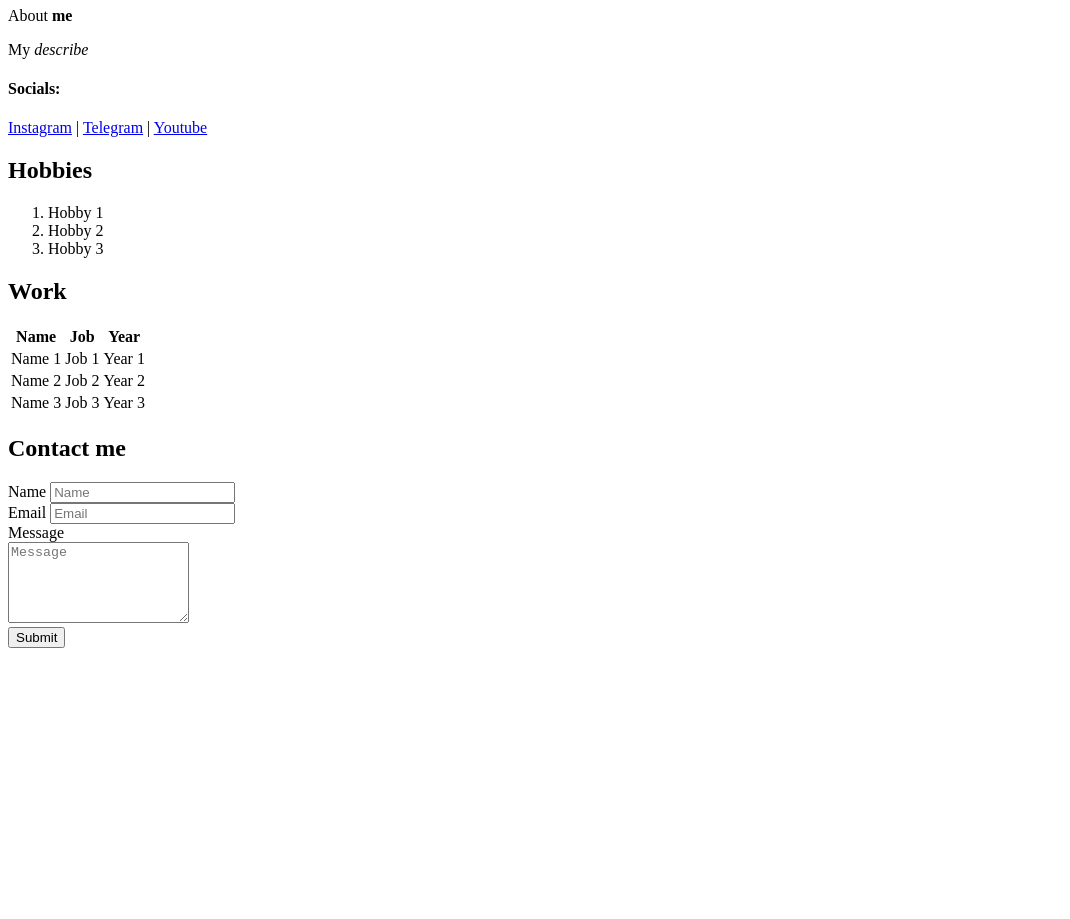
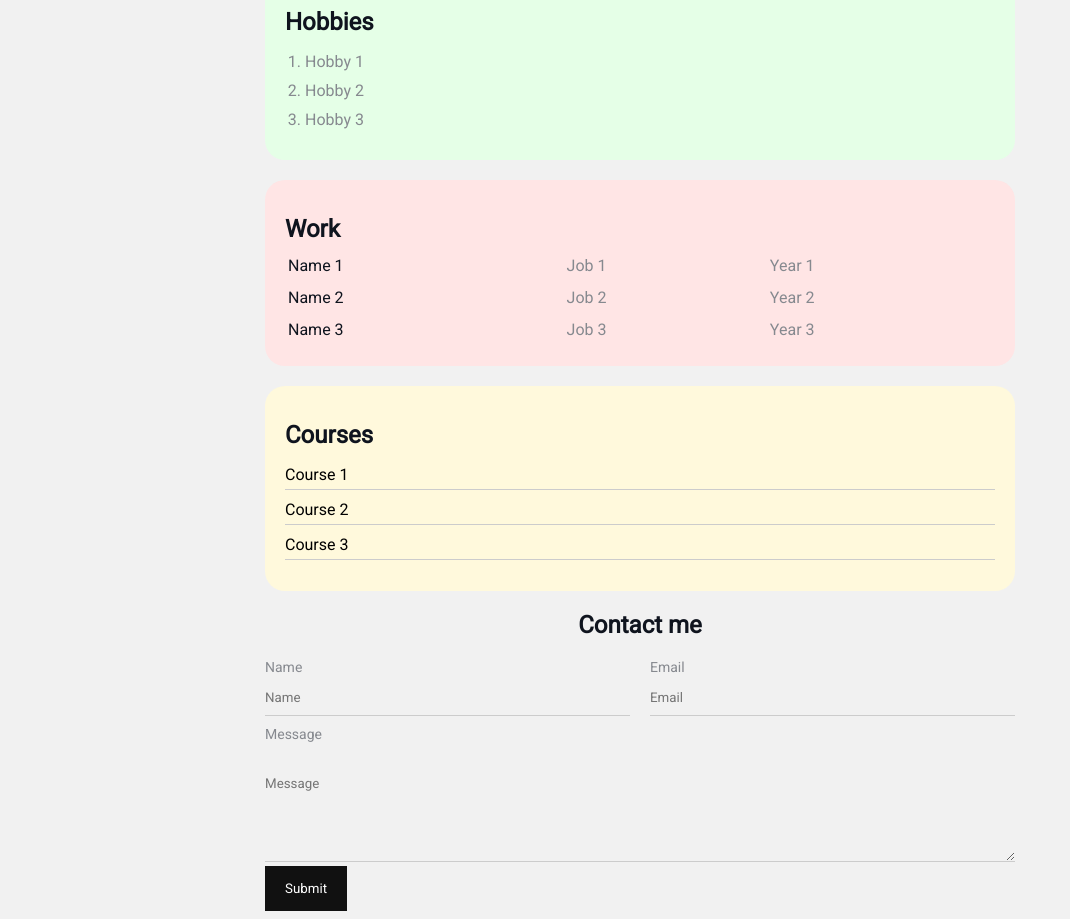
Before and after one commit to VlaDinter/resume, a plain HTML site: page index.html in a window 1280 px wide. Shown: the part 285-1204 px from the top of the page, without its empty margins (0-1070 px from the left). Before the commit the page ends 941 px from the top, so only its background shows below. Drawn offline with Linux system fonts and the light colour scheme.

Commit message:
Add styles

```diff
--- a/index.html
+++ b/index.html
@@ -6,12 +6,16 @@
     <meta name="viewport" content="width=device-width, initial-scale=1.0">
     <meta name="keywords" content="name, cv, resume">
     <meta name="description" content="Name site resume">
+    <link rel="stylesheet" href="styles.css">
     <title>Name Resume</title>
 </head>
 
 <body>
-    <img src="avatar.jpeg" alt="Name" width="200">
-    <h1>Name</h1>
+    <div class="container">
+        <div class="info">
+            <img src="avatar.jpeg" alt="First name Last name" class="avatar">
+            <div class="info-text">
+                <h1>First name Last name</h1>
                 <p>
                     About
                     <strong>me</strong>
@@ -28,23 +32,21 @@
                 <a href="https://web.telegram.org/k/" target="_blank">Telegram</a>
                 |
                 <a href="https://www.youtube.com/" target="_blank">Youtube</a>
+            </div>
+        </div>
+
+        <div class="card bg-green">
             <h2>Hobbies</h2>
-    <ol>
+            <ol class="list">
                 <li>Hobby 1</li>
                 <li>Hobby 2</li>
                 <li>Hobby 3</li>
             </ol>
+        </div>
 
+        <div class="card bg-red">
             <h2>Work</h2>
-    <table>
-        <thead>
-            <tr>
-                <th>Name</th>
-                <th>Job</th>
-                <th>Year</th>
-            </tr>
-        </thead>
-
+            <table class="table">
                 <tbody>
                     <tr>
                         <td>Name 1</td>
@@ -65,26 +67,47 @@
                     </tr>
                 </tbody>
             </table>
+        </div>
 
+        <div class="card bg-yellow">
+            <h2>Courses</h2>
+            <ul class="link-list">
+                <li>
+                    <a href="#">Course 1</a>
+                </li>
+
+                <li>
+                    <a href="#">Course 2</a>
+                </li>
+
+                <li>
+                    <a href="#">Course 3</a>
+                </li>
+            </ul>
+        </div>
+
+        <form action="/" class="form">
             <h2>Contact me</h2>
-    <form action="/">
-        <div>
+            <div class="form-row">
+                <div class="form-group">
                     <label for="name">Name</label>
                     <input type="text" id="name" placeholder="Name">
                 </div>
 
-        <div>
+                <div class="form-group">
                     <label for="email">Email</label>
                     <input type="email" id="email" placeholder="Email">
                 </div>
+            </div>
 
-        <div>
+            <div class="form-group">
                 <label for="message">Message</label>
                 <br>
                 <textarea id="message" cols="20" rows="5" placeholder="Message"></textarea>
             </div>
 
-        <input type="submit" value="Submit">
+            <input class="btn" type="submit" value="Submit">
         </form>
+    </div>
 </body>
 </html>
--- /dev/null
+++ b/styles.css
@@ -0,0 +1,181 @@
+@import url('https://fonts.googleapis.com/css2?family=Roboto&display=swap');
+
+body {
+    font-family: 'Roboto', sans-serif;
+    font-weight: normal;
+    font-size: 16px;
+    background: #f1f1f1;
+    color: #0f141e;
+}
+
+a {
+    color: #000;
+    text-decoration: none;
+}
+
+a:hover {
+    text-decoration: underline;
+}
+
+a:active {
+    color: blue;
+}
+
+a:visited {
+    color: grey;
+}
+
+.container {
+    max-width: 750px;
+    margin: auto;
+    padding-top: 30px;
+}
+
+.avatar {
+    width: 200px;
+    border-radius: 28px;
+    box-shadow: 4px 4px 14px rgba(0, 0, 0, .25);
+}
+
+.info {
+    margin-bottom: 20px;
+    display: flex;
+}
+
+.info-text {
+    margin-left: 40px;
+}
+
+.info-text p {
+    font-weight: bold;
+    font-style: italic;
+    color: #86898f;
+    margin: 0;
+}
+
+.info-text h4 {
+    margin-bottom: 10px;
+}
+
+@media (max-width: 650px) {
+    .info {
+        display: block;
+        text-align: center;
+    }
+}
+
+.card {
+    border-radius: 20px;
+    padding: 15px 20px;
+    margin-bottom: 20px;
+}
+
+.card h2 {
+    margin-bottom: 10px;
+}
+
+.bg-yellow {
+    background: #fff9dc;
+}
+
+.bg-red {
+    background: #ffe5e5;
+}
+
+.bg-green {
+    background: #e5ffe7;
+}
+
+.btn {
+    background: #111;
+    padding: 15px 20px;
+    color: #fff;
+    border: none;
+    font-family: inherit;
+    cursor: pointer;
+}
+
+.btn:hover {
+    opacity: 0.8;
+}
+
+.list {
+    padding: 0 20px;
+}
+
+.list li {
+    color: #86898f;
+    margin-bottom: 10px;
+}
+
+.link-list {
+    list-style: none;
+    padding: 0;
+}
+
+.link-list li {
+    margin-bottom: 10px;
+    border-bottom: 1px solid #ccc;
+    padding-bottom: 5px;
+}
+
+.table {
+    width: 100%;
+}
+
+.table td {
+    padding-bottom: 10px;
+}
+
+.table td:nth-child(2), .table td:nth-child(3) {
+    color: #86898f;
+}
+
+.form h2 {
+    text-align: center;
+}
+
+.form-row {
+    margin-bottom: 10px;
+    display: flex;
+}
+
+.form-row .form-group {
+    margin-right: 20px;
+    width: 50%;
+}
+
+.form-row .form-group:last-child {
+    margin-right: 0;
+}
+
+@media (max-width: 650px) {
+    .form-row {
+        display: block;
+    }
+
+    .form-row .form-group {
+        width: 100%;
+        margin-right: 0;
+        margin-bottom: 10px;
+    }
+}
+
+.form-group label {
+    display: block;
+    font-size: 14px;
+    color: #86898f;
+}
+
+.form-group input,
+.form-group textarea {
+    width: 100%;
+    box-sizing: border-box;
+    border: none;
+    background: transparent;
+    border-bottom: 1px solid #ccc;
+    color: #000;
+    padding: 15px 0 10px;
+    outline: none;
+    font-family: inherit;
+}
```
Lines whose indentation alone changed are shown as unchanged.
